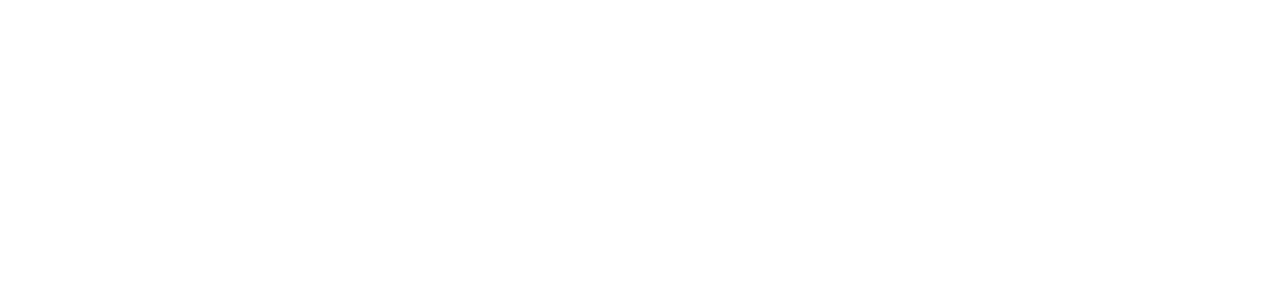
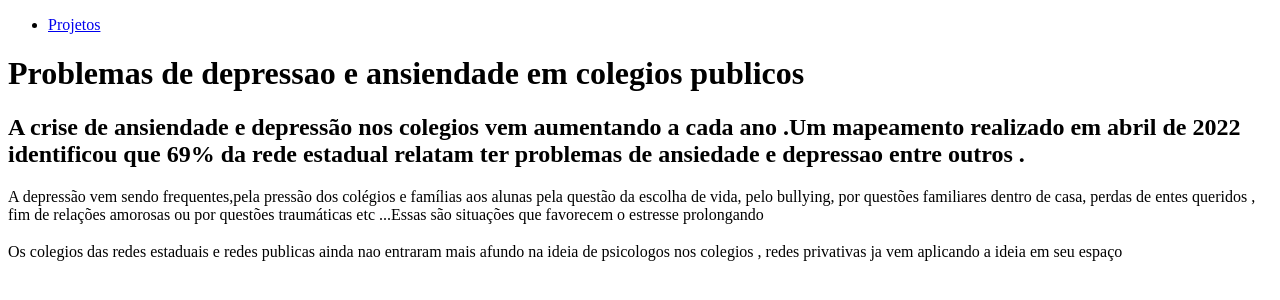
Before and after one commit to Kauane1916/segundoh_2023, a plain HTML site: page index.html in a window 1280 px wide. Drawn offline with Linux system fonts and the light colour scheme.

Commit message:
Update index.html

```diff
--- a/index.html
+++ b/index.html
@@ -6,23 +6,37 @@
     <meta name="viewport" content="width=device-width, initial-scale=1.0">
     <title>Problemas de depressao e ansiedade em colegios publicos </title>
     <link rel="stalesheet" href="geral css">
-    <header>
 
 </head>
 <body>
-    <header class="banner">
-     <img class="depressao.pg"  src=""  alt="">
+    <div class="container">
+        <nav>
+            <ul>
+                <li>
+                    <a href="projeto.html">Projetos</a>
 
-    </header>
+                </li>
+            </ul>
+        </nav>
+        <head>
+            <h1>Problemas de depressao e ansiendade em colegios publicos</h1>
+            <h2>A crise de ansiendade e depressão nos colegios vem  aumentando a cada ano .Um mapeamento realizado em abril de 2022 identificou que 69% da rede estadual relatam ter problemas de ansiedade e depressao entre outros .
+            </h2>
+        </head>
+        <main>
+            <section>
+                <h3></h3>
+                <p> A depressão vem sendo frequentes,pela pressão dos colégios e famílias aos alunas pela questão da escolha de vida, pelo bullying, por questões familiares dentro de casa, perdas de entes queridos , fim de relações amorosas ou por questões traumáticas etc ...Essas são situações que favorecem o estresse prolongando </p>
+            </section>
+            <section>
+                <h3></h3>
+                <p>Os colegios das redes estaduais e redes publicas ainda nao entraram mais afundo na ideia de psicologos nos colegios , redes privativas ja vem aplicando a ideia em seu espaço</p>
+            </section>
+        </main>
 
-    <section class="conteudo">
-        <a href="">
 
-    </section>
+    </body>
 
-    <footer class="rodape">
 
-    </footer>
-
-</body>
-</html>
+    </div>
+    </html>
```
